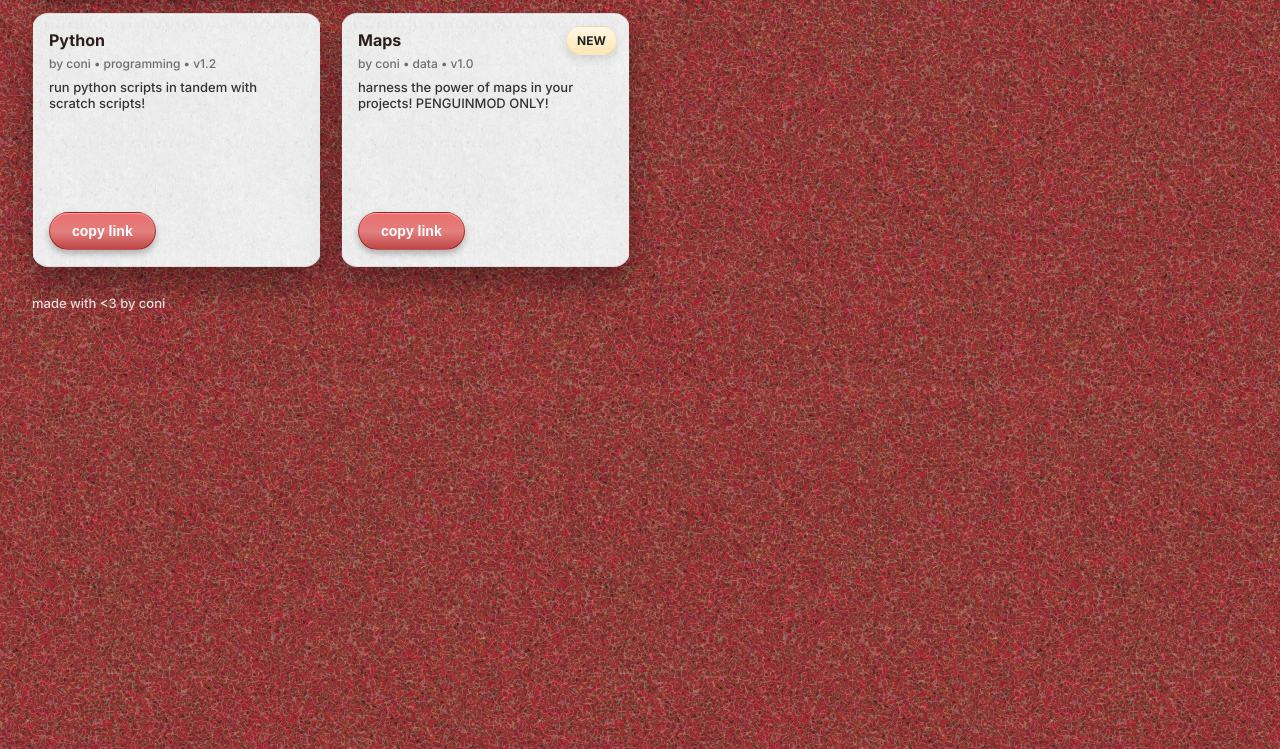
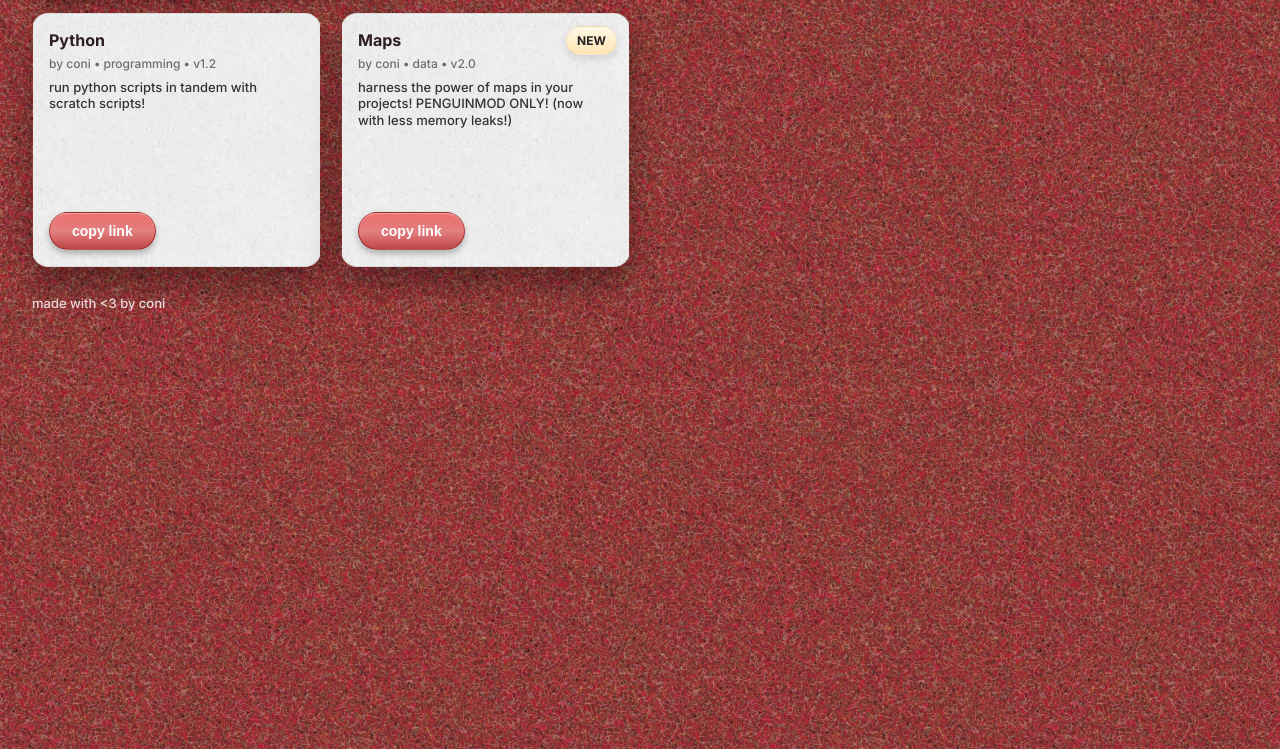
Before and after one commit to cshadsy/extensionz, a plain HTML site: page index.html in a window 1280 px wide. Shown: the part 115-864 px from the top of the page. Drawn offline with nearby package versions, Linux system fonts and the light colour scheme; a web font is replaced by a local one.

Commit message:
Update index.html

```diff
--- a/index.html
+++ b/index.html
@@ -50,8 +50,8 @@
       <div>
         <div class="badge">NEW</div>
         <h2 class="title">Maps</h2>
-        <div class="meta">by coni • data • v1.0</div>
-        <p class="desc">harness the power of maps in your projects! PENGUINMOD ONLY!</p>
+        <div class="meta">by coni • data • v2.0</div>
+        <p class="desc">harness the power of maps in your projects! PENGUINMOD ONLY! (now with less memory leaks!)</p>
       </div>
 
       <div class="row">
```
